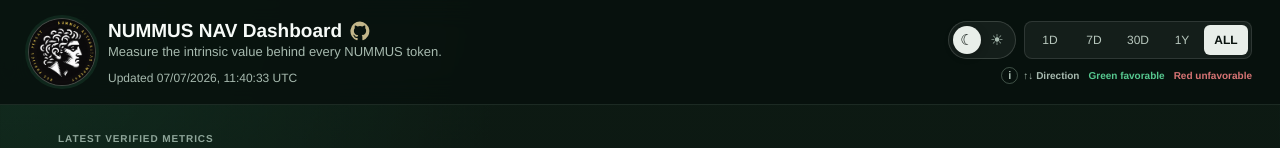
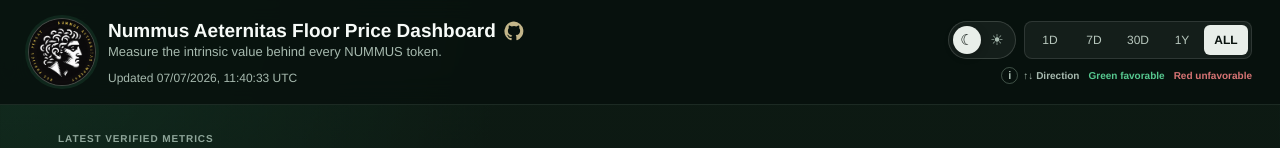
Before and after one commit to Happydao/nummus-nav-dashboard, a website built with Vite: page index.html in a window 1280 px wide. Shown: the top 148 px of the page. Built offline with nearby package versions, Linux system fonts and the light colour scheme.

Commit message:
Update dashboard branding

```diff
--- a/index.html
+++ b/index.html
@@ -3,7 +3,8 @@
   <head>
     <meta charset="UTF-8" />
     <meta name="viewport" content="width=device-width, initial-scale=1.0" />
-    <title>NUMMUS NAV Dashboard</title>
+    <link rel="icon" type="image/png" href="%BASE_URL%visuals/logo3.png" />
+    <title>Nummus Aeternitas Floor Price Dashboard</title>
   </head>
   <body>
     <main id="app"></main>
--- a/src/app/main.ts
+++ b/src/app/main.ts
@@ -73,8 +73,8 @@ async function render(): Promise<void> {
           <img src="${import.meta.env.BASE_URL}visuals/logo3.png" alt="NUMMUS Aeternitas" />
           <div>
             <div class="brand-title">
-              <strong>NUMMUS NAV Dashboard</strong>
-              <a class="github-link" href="${GITHUB_REPOSITORY_URL}" target="_blank" rel="noreferrer" aria-label="View NUMMUS NAV Dashboard on GitHub" title="GitHub repository">
+              <strong>Nummus Aeternitas Floor Price Dashboard</strong>
+              <a class="github-link" href="${GITHUB_REPOSITORY_URL}" target="_blank" rel="noreferrer" aria-label="View Nummus Aeternitas Floor Price Dashboard on GitHub" title="GitHub repository">
                 <svg viewBox="0 0 24 24" aria-hidden="true"><path fill="currentColor" d="M12 .7a11.5 11.5 0 0 0-3.64 22.41c.58.11.79-.25.79-.56v-2.24c-3.22.7-3.9-1.37-3.9-1.37-.53-1.34-1.29-1.7-1.29-1.7-1.05-.72.08-.7.08-.7 1.16.08 1.78 1.2 1.78 1.2 1.04 1.77 2.72 1.26 3.38.96.1-.75.4-1.26.74-1.55-2.57-.29-5.27-1.28-5.27-5.68 0-1.25.45-2.28 1.19-3.08-.12-.29-.52-1.46.11-3.04 0 0 .97-.31 3.16 1.18a10.98 10.98 0 0 1 5.75 0c2.2-1.49 3.16-1.18 3.16-1.18.63 1.58.23 2.75.11 3.04.74.8 1.19 1.83 1.19 3.08 0 4.41-2.71 5.38-5.29 5.67.42.36.79 1.06.79 2.14v3.17c0 .31.21.67.8.56A11.5 11.5 0 0 0 12 .7Z"/></svg>
               </a>
             </div>
```
